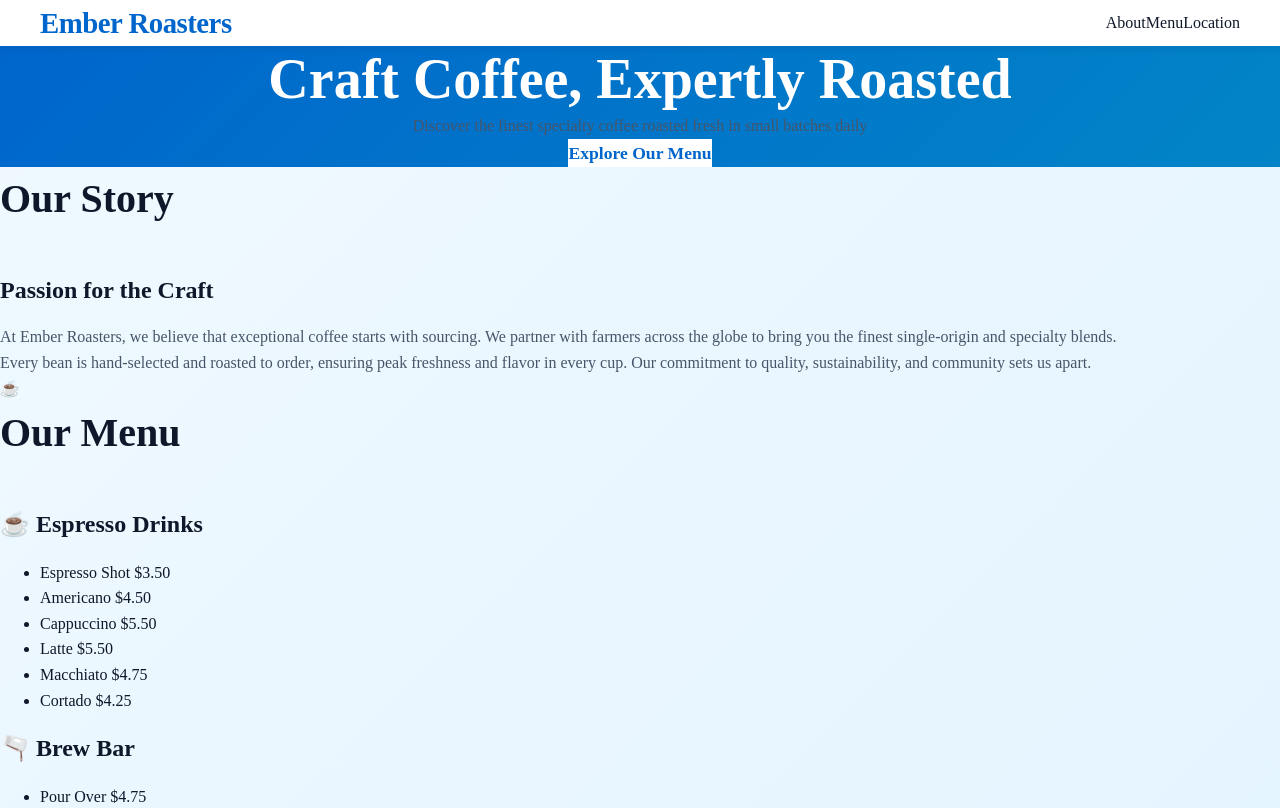
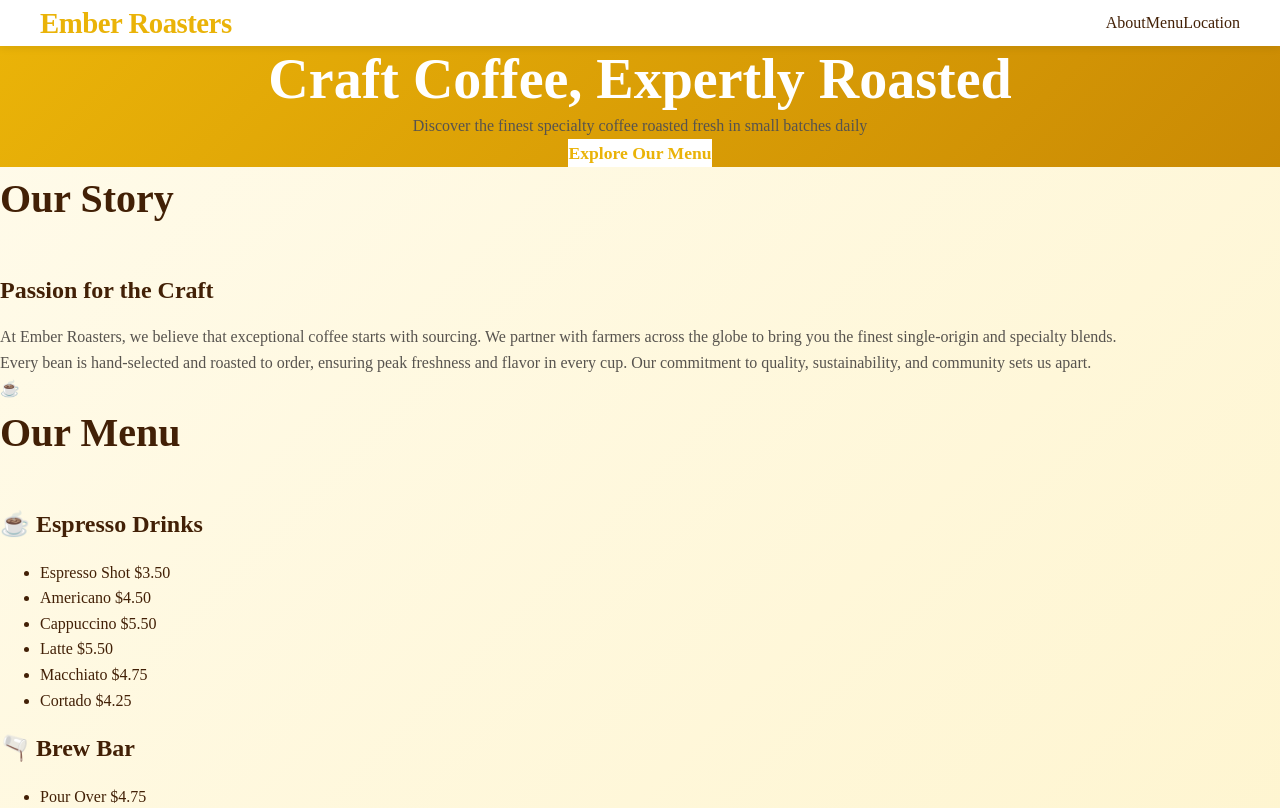
Before and after one commit to webuna/proj_PIm1XbhDMQOwURaMLAyth, a plain HTML site: page index.html in a window 1280 px wide. Shown: the top 808 px of the page. Drawn offline with Linux system fonts and the light colour scheme.

Commit message:
msg_WGCMHMX73VWHEAN2N7FVFTWA3C

```diff
--- a/styles.css
+++ b/styles.css
@@ -1,20 +1,20 @@
 /* ========================================
    JOURNALR – Journaling App Landing Page
-   Blue Professional Theme
+   Yellow Professional Theme
    ======================================== */
 
 :root {
   --transition: all 0.3s cubic-bezier(0.23, 1, 0.320, 1);
   --white: #fff;
 
-  /* Blue-themed color palette */
-  --text-light: #475569;
-  --border: #e2e8f0;
-  --bg-alt: #f0f9ff;
-  --blue-dark: #0f172a;
-  --blue-primary: #0066cc;
-  --blue-light: #dbeafe;
-  --blue-accent: #0284c7;
+  /* Yellow-themed color palette */
+  --text-light: #57534e;
+  --border: #f5e6c8;
+  --bg-alt: #fffbeb;
+  --blue-dark: #422006;
+  --blue-primary: #eab308;
+  --blue-light: #fef3c7;
+  --blue-accent: #ca8a04;
 }
 
 html {
@@ -24,7 +24,7 @@ html {
 body {
   margin: 0;
   padding: 0;
-  background: linear-gradient(135deg, #f0f9ff 0%, #e0f2fe 100%);
+  background: linear-gradient(135deg, #fffbeb 0%, #fef3c7 100%);
   color: var(--blue-dark);
   line-height: 1.6;
   font-size: 16px;
@@ -378,7 +378,7 @@ nav {
    ======================================== */
 
 .pricing {
-  background: linear-gradient(135deg, var(--bg-alt) 0%, #cffafe 100%);
+  background: linear-gradient(135deg, var(--bg-alt) 0%, #fde68a 100%);
   padding: calc(80px * var(--density-scale)) 20px;
 }
 
@@ -633,7 +633,7 @@ nav {
 }
 
 .faq-question:hover {
-  background: #dbeafe;
+  background: #fef3c7;
 }
 
 .faq-toggle {
```
